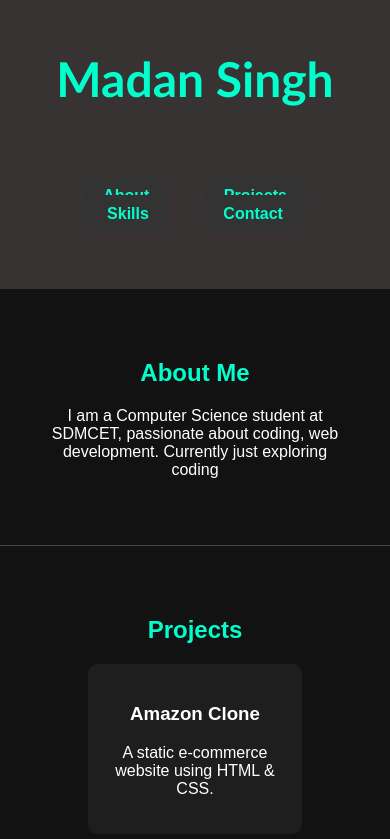
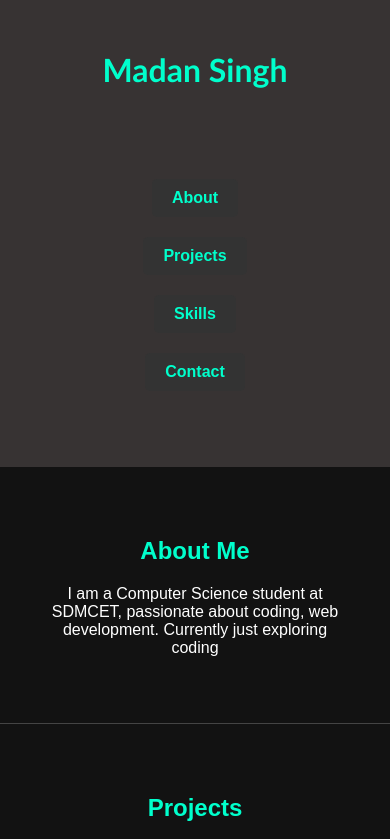
Before and after one commit to Madansingh7/website, a plain HTML site: page index.html in a window 390 px wide. Shown: the top 839 px of the page. Drawn offline with Linux system fonts and the light colour scheme.

Commit message:
styles.css

```diff
--- a/styles.css
+++ b/styles.css
@@ -90,3 +90,19 @@ footer {
     background: #1e1e1e;
     margin-top: 30px;
 }
+@media (max-width: 768px) {
+        header h1 {
+            font-size: 2em;
+        }
+        nav ul {
+            display: flex;
+            flex-direction: column;
+            align-items: center;
+        }
+        nav ul li {
+            margin: 10px 0;
+        }
+        .project {
+            width: 90%;
+        }
+    }
```
